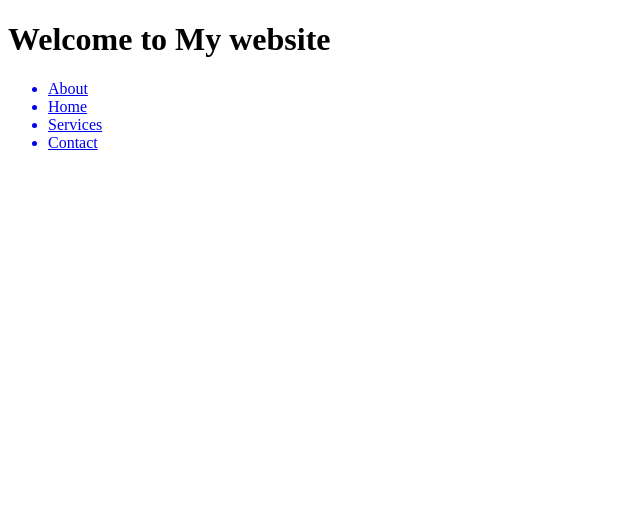
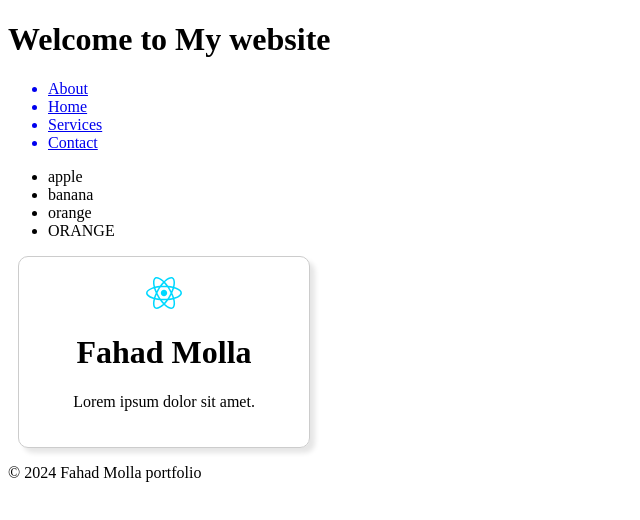
Before and after one commit to AlFahad47/react-basics-practice, a React (Vite) app: page / in a window 1280 px wide. Shown: the top 520 px of the page, without its empty margins (0-640 px from the left). Built offline with nearby package versions, Linux system fonts and the light colour scheme.

Commit message:
card component added

```diff
--- a/src/App.jsx
+++ b/src/App.jsx
@@ -1,10 +1,15 @@
 import Header from './Header'
-
+import Footer from './Footer'
+import Food from './Food'
+import Card from './Card'
 function App() {
 
   return (
     <>
     <Header/>
+    <Food/>
+    <Card/>
+    <Footer/>
     </>
   )
 }
--- /dev/null
+++ b/src/Card.jsx
@@ -0,0 +1,14 @@
+import React from 'react'
+import profilePic from './assets/react.svg'
+
+const Card = () => {
+  return (
+    <div className='card'>
+        <img src={profilePic}></img>
+        <h1>Fahad Molla</h1>
+        <p>Lorem ipsum dolor sit amet.</p>
+    </div>
+  )
+}
+
+export default Card
--- /dev/null
+++ b/src/Food.jsx
@@ -0,0 +1,19 @@
+import React from 'react'
+
+const Food = () => {
+    const food1="apple";
+    const food2="banana";
+    const food3="orange";
+  return (
+    <>
+    <ul>
+        <li>{food1}</li>
+        <li>{food2}</li>
+        <li>{food3}</li>
+        <li>{food3.toUpperCase()}</li>
+    </ul>
+    </>
+  );
+}
+
+export default Food
--- /dev/null
+++ b/src/Footer.jsx
@@ -0,0 +1,7 @@
+const Footer =()=>{
+    return (
+        <p>&copy; {new Date().getFullYear()} Fahad Molla portfolio</p>
+    );
+}
+
+export default Footer;
--- /dev/null
+++ b/src/index.css
@@ -0,0 +1,14 @@
+.card{
+    border: 1px solid hsl(0, 0%, 80%);
+    border-radius: 10px;
+    box-shadow: 5px 5px 5px hsla(0, 0%, 0%, 0.1);
+    padding: 20px;
+    margin: 10px;
+    text-align: center;
+    max-width: 250px;
+}
+.card .card-image{
+    max-width: 60%;
+    height: auto;
+    margin-bottom: 10px;
+}
--- a/src/main.jsx
+++ b/src/main.jsx
@@ -1,6 +1,7 @@
 import { StrictMode } from 'react'
 import { createRoot } from 'react-dom/client'
 import App from './App.jsx'
+import './index.css'
 
 createRoot(document.getElementById('root')).render(
   <StrictMode>
```
